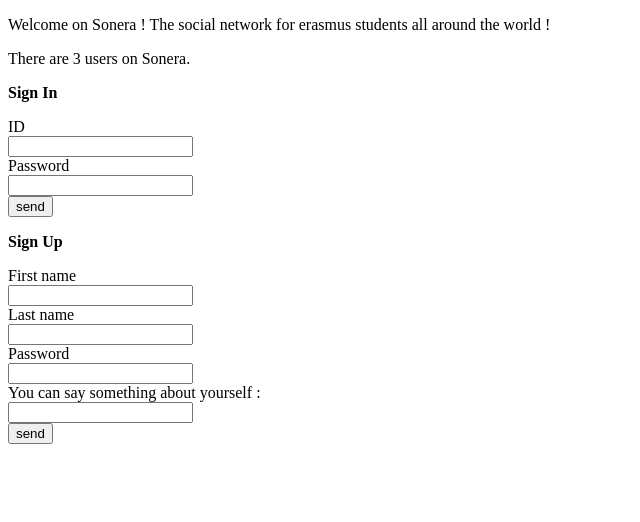
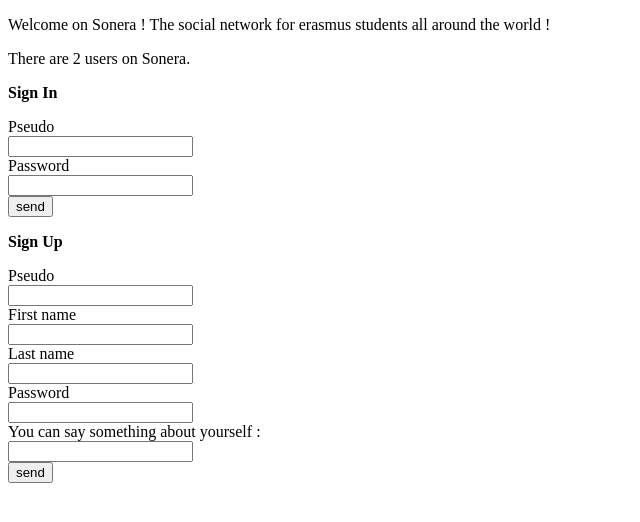
Before and after one commit to nall0/Sonera, a Flask app: page / in a window 1280 px wide. Shown: the top 522 px of the page, without its empty margins (0-640 px from the left). Run offline with Flask 2, Linux system fonts and the light colour scheme; data comes from the database, SQL or seed files in the repository; both versions use the stored data as it was after the commit.

Commit message:
Ajout pseudo + verification pseudo et mdp + pseudo devient la clé primaire + legère modif des templates

```diff
--- a/server.py
+++ b/server.py
@@ -18,18 +18,18 @@
 		nbUsers += 1
 	return nbUsers
 # ------- Function addUser() -----------------------
-def addUser(first_name, last_name, password, biography):
+def addUser(pseudo, first_name, last_name, password, biography):
 	from database import db_session
 	from users import User
 	global nbUsers
-	new_user = User(first_name, last_name, password, biography)
+	new_user = User(pseudo, first_name, last_name, password, biography)
 	db_session.add(new_user)
 	db_session.commit()
 	nbUsers += 1
 # ---------------- Methode which test the password ------------------------
-def pw_verification(password):
+def pw_verification(pseudo, password):
 	from users import User
-	current_user = User.query.filter(User.id == session['id']).first()
+	current_user = User.query.filter(User.pseudo == session['pseudo']).first()
 	real_password = current_user.password
 	if real_password == password:
 		return True
@@ -59,13 +59,14 @@
 
 @app.route('/login', methods=['POST'])
 def login():
-	session['id'] = escape(request.form['id'])
+	session['pseudo'] = escape(request.form['pseudo'])
 	session['password'] = escape(request.form['password_sigin'])
 	from users import User
-	current_user = User.query.filter(User.id == session['id']).first()
+	current_user = User.query.filter(User.pseudo == session['pseudo']).first()
 	if current_user == None:
 		return redirect('/')
-	elif pw_verification(session['password']):
+	elif pw_verification(session['pseudo'], session['password']):
+		session['id'] = current_user.id
 		session['first_name'] = current_user.first_name
 		session['last_name'] = current_user.last_name
 		session['biography'] = current_user.biography
@@ -79,11 +80,12 @@
 
 @app.route('/signup', methods=['POST'])
 def signup():
+	session['pseudo'] = escape(request.form['pseudo'])
 	session['password'] = escape(request.form['password_sigup'])
 	session['first_name'] = escape(request.form['first_name'])
 	session['last_name'] = escape(request.form['last_name'])
 	session['biography'] = escape(request.form['biography'])
-	addUser(session['first_name'], session['last_name'], session['password'], session['biography'])
+	addUser(session['pseudo'], session['first_name'], session['last_name'], session['password'], session['biography'])
 	session['id'] = nbUsers
 	session['logged'] = True
 	return redirect('/')
@@ -97,7 +99,7 @@
 
 @app.route('/home', methods=['POST', 'GET'])
 def home():
-	return render_template('home.html', first_name=session['first_name'], last_name=session['last_name'], id=session['id'])
+	return render_template('home.html', first_name=session['first_name'], last_name=session['last_name'], pseudo=session['pseudo'])
 # ------------------------------------------------------------------------------------------------
 
 
--- a/templates/home.html
+++ b/templates/home.html
@@ -7,11 +7,11 @@
 
     <body>
 		<p>Hello {{first_name}} {{last_name}} !
-		Your ID is {{ id }}. Don't forget it, you'll need it to login ! </p>
+		Your pseudo is {{ pseudo }}. Don't forget it, you'll need it to login ! </p>
 		<form action="/home" method="POST">
-		<strong> Search a student :</strong>
+		<strong> Search a student by pseudo :</strong>
         <p>
-            <input type="text" value="ID" name="id">
+            <input type="text" name="id">
             <input type="submit" value="search">
         </p>
       </form>
--- a/templates/sigin.html
+++ b/templates/sigin.html
@@ -14,8 +14,8 @@
 	<form action="/login" method="POST">
 	<strong>Sign In</strong>
 		<p>
-			ID <br>
-			<input type="text" name="id"> <br>
+			Pseudo <br>
+			<input type="text" name="pseudo"> <br>
 			Password <br>
 			<input type="text" name="password_sigin"> <br>
 			<input type="submit" value="send">
@@ -25,6 +25,8 @@
 	<form action="/signup" method="POST">
 		<strong>Sign Up</strong>
 		<p>
+      Pseudo <br>
+			<input type="text" name="pseudo"><br>
 			First name <br>
 			<input type="text" name="first_name"><br>
 			Last name <br>
```
Also changed, not shown: users.py (+5 -3 lines), sonera.db, 2 other files.
